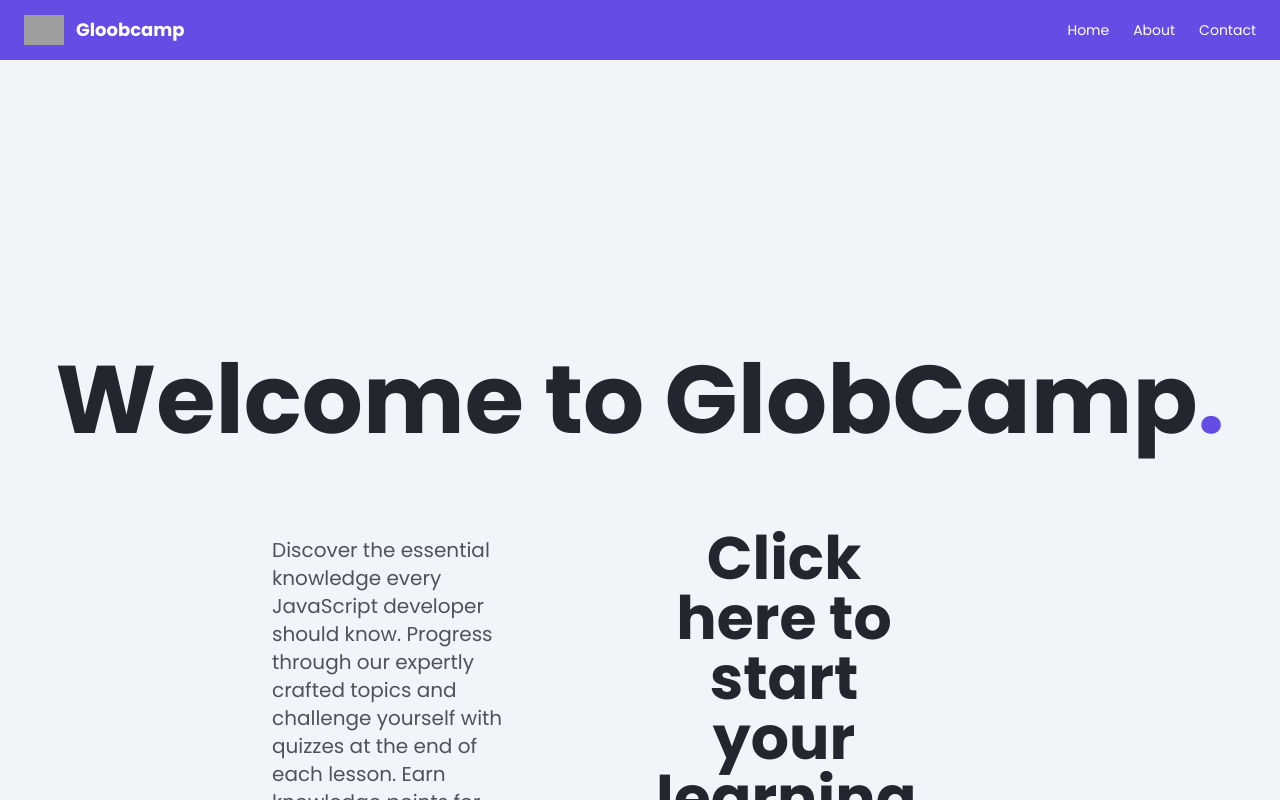
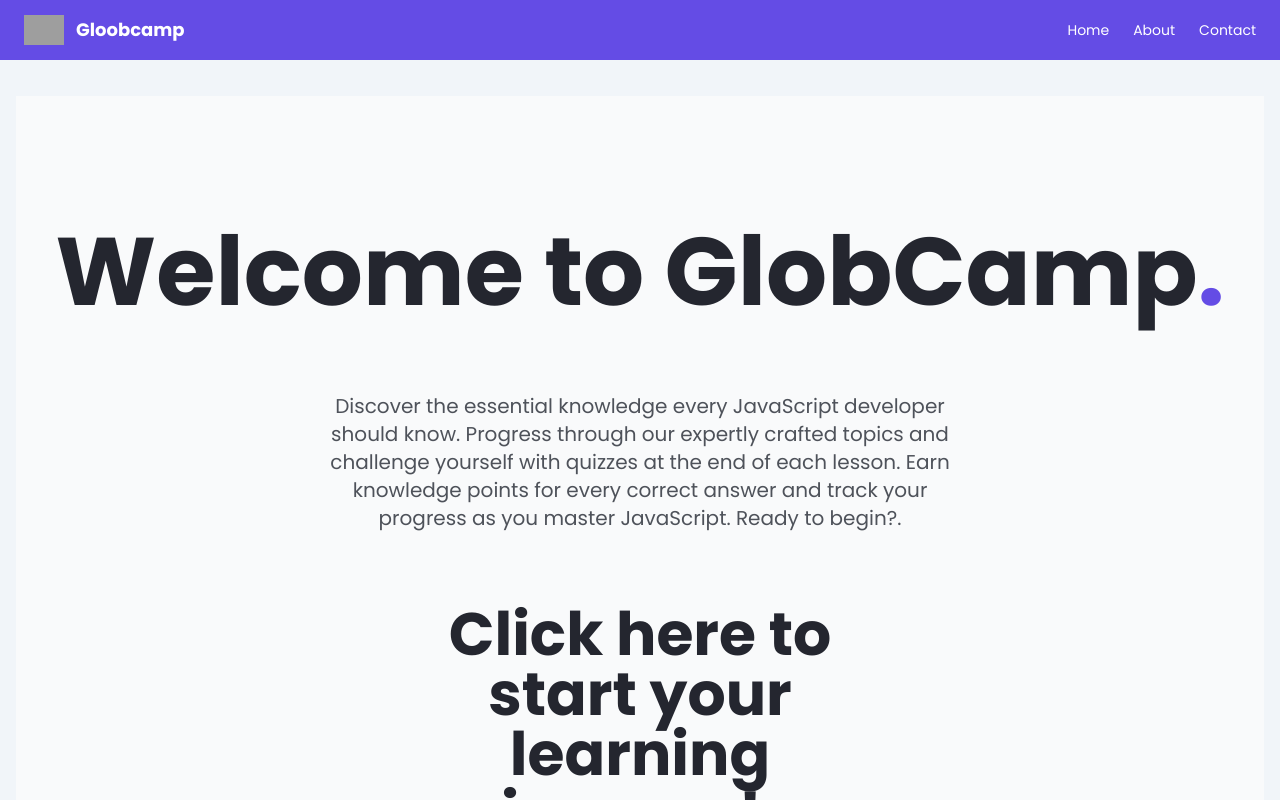
Before and after one commit to Nicostudent/gloobcamp, a Next.js app: page / in a window 1280 px wide. Shown: the top 800 px of the page. Built offline with nearby package versions, Linux system fonts and the light colour scheme; grey boxes are pictures that could not be loaded.

Commit message:
landing page basic styles and functions added

```diff
--- a/src/app/page.tsx
+++ b/src/app/page.tsx
@@ -1,23 +1,21 @@
 import Heading from "@/components/Writing/Heading";
 import SubTitle from "@/components/Writing/SubTitle";
 import Paragraph from "@/components/Writing/Paragraph";
-import Link from "next/link"
+import Link from "next/link";
 
 const App = () => {
   return (
-    <main >
-      <div className="pt-64 text-center">
+    <main className="flex flex-col items-center pt-32 space-y-16 min-h-screen bg-gray-50">
+      <div className="text-center">
         <Heading text="Welcome to GlobCamp" />
       </div>
-      <div className="flex flex-row space-x-32 items-start min-h-screen">
-      <div className="pt-20 ml-64 size-64 ">
-        <Paragraph text="Discover the essential knowledge every JavaScript developer should know. Progress through our expertly crafted topics and challenge yourself with quizzes at the end of each lesson. Earn knowledge points for every correct answer and track your progress as you master JavaScript. Ready to begin? " />
+      <div className="max-w-2xl text-center px-4">
+        <Paragraph text="Discover the essential knowledge every JavaScript developer should know. Progress through our expertly crafted topics and challenge yourself with quizzes at the end of each lesson. Earn knowledge points for every correct answer and track your progress as you master JavaScript. Ready to begin?" />
       </div>
-      <div className="pt-20 size-64">
-        <Link href="" className="pt-64 text-center" >
+      <div className="max-w-lg text-center px-4">
+        <Link href="" className="text-blue-500 hover:text-blue-700 transition-colors">
             <SubTitle text="Click here to start your learning journey!" />
         </Link>
-      </div>
       </div>
     </main>
   );
```
